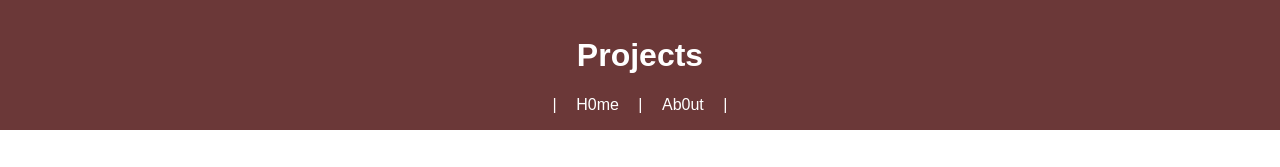
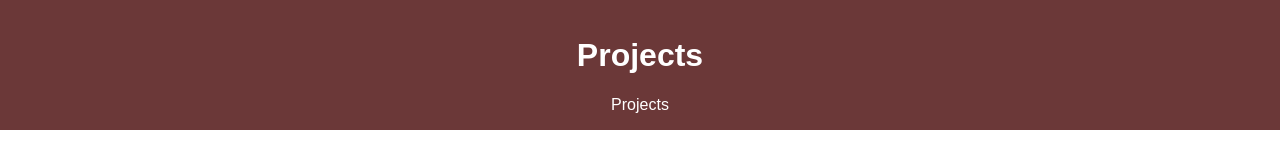
Before and after one commit to sm-1101/my-website, a plain HTML site: page index.html in a window 1280 px wide. Shown: the top 167 px of the page. Drawn offline with Linux system fonts and the light colour scheme.

Commit message:
nav changes

```diff
--- a/index.html
+++ b/index.html
@@ -9,9 +9,8 @@
 <body>
     <header>
         <h1>Projects</h1>
-        <nav> |
-            <a href="index.html">H0me</a> |
-            <a href="about.html">Ab0ut</a> |
+        <nav>
+            <a href="index.html">Projects</a>  <!-- This is now the homepage -->
         </nav>
     </header>
     <main>
```
